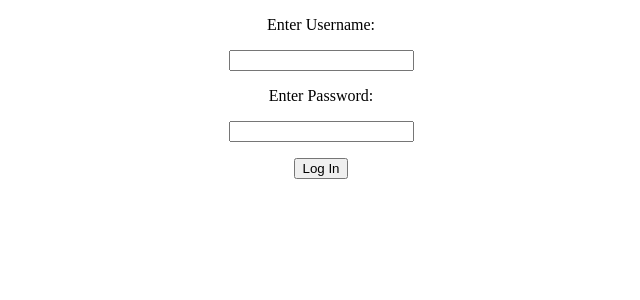
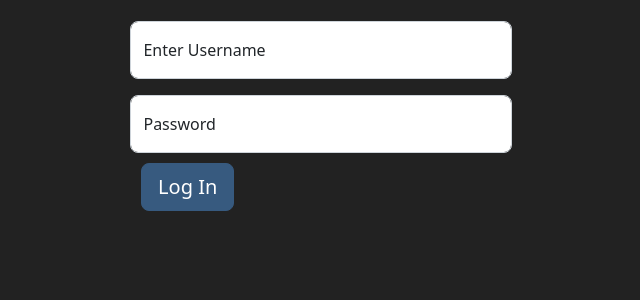
Before and after one commit to foggeydoughtnut/Vehicle-Reservation-Slack, a Flask app: page /login in a window 1280 px wide. Shown: the top 300 px of the page, without its empty margins (319-959 px from the left). Run offline with Flask 2, Linux system fonts and the light colour scheme.

Commit message:
made admin login page look much better and added a signout button

```diff
--- a/app.py
+++ b/app.py
@@ -116,7 +116,7 @@
 
     return render_template('login.html')
 
-@app.route('/logout')
+@app.route('/logout', methods = ['POST', 'GET'])
 def logout():
     logout_user()
     return redirect('/login')
--- a/static/style.css
+++ b/static/style.css
@@ -1,3 +1,60 @@
 .center {
     text-align: center;
 }
+
+.center-div {
+    margin: auto;
+    width: 50%;
+    padding: 10px;
+
+}
+
+.background-color {
+    background-color: #222;
+}
+
+.btn-primary {
+    color: #fff;
+    background-color: #375a7f;
+    border-color: #375a7f
+}
+
+.btn-primary:hover {
+    color: #fff;
+    background-color: #2b4764;
+    border-color: #28415b
+}
+
+.btn-primary.focus,
+.btn-primary:focus {
+    color: #fff;
+    background-color: #2b4764;
+    border-color: #28415b;
+    box-shadow: 0 0 0 .2rem rgba(85, 115, 146, .5)
+}
+
+.btn-primary.disabled,
+.btn-primary:disabled {
+    color: #fff;
+    background-color: #375a7f;
+    border-color: #375a7f
+}
+
+.btn-primary:not(:disabled):not(.disabled).active,
+.btn-primary:not(:disabled):not(.disabled):active,
+.show>.btn-primary.dropdown-toggle {
+    color: #fff;
+    background-color: #28415b;
+    border-color: #243a53
+}
+
+.btn-primary:not(:disabled):not(.disabled).active:focus,
+.btn-primary:not(:disabled):not(.disabled):active:focus,
+.show>.btn-primary.dropdown-toggle:focus {
+    box-shadow: 0 0 0 .2rem rgba(85, 115, 146, .5)
+}
+
+
+.add-padding {
+    padding: 8pt;
+}
--- a/templates/login.html
+++ b/templates/login.html
@@ -1,17 +1,31 @@
 <!DOCTYPE html>
 <html>
+
 <head>
     <title>Login Page</title>
+    <link href="https://cdn.jsdelivr.net/npm/bootstrap@5.2.0/dist/css/bootstrap.min.css" rel="stylesheet"
+        integrity="sha384-gH2yIJqKdNHPEq0n4Mqa/HGKIhSkIHeL5AyhkYV8i59U5AR6csBvApHHNl/vI1Bx" crossorigin="anonymous">
     <link rel="stylesheet" type="text/css" href="{{ url_for('static', filename='style.css') }}">
 </head>
-<body>
-    <form action="/login" method="POST" class="center">
-        <p>Enter Username:</p>
-        <p><input type="text" name="username" /></p>
-        <p>Enter Password:</p>
-        <p><input type="password" name="password" /></p>
 
-        <p><input type="submit" value="Log In" /></p>
-    </form>
+<body class="background-color">
+    <div class="center-div" style="width: 33%;">
+        <form action="/login" method="POST" class="add-padding">
+            <div class="form-floating mb-3">
+                <input type="text" class="form-control form-control-lg" id="username" placeholder="username"
+                    name="username" />
+                <label for="username" class="form-label">Enter Username</label>
+            </div>
+            <div class="form-floating">
+                <input type="password" class="form-control form-control-lg" id="password" placeholder="password"
+                    name="password" />
+                <label for="password">Password</label>
+            </div>
+            <div class="add-padding">
+                <button type="submit" class="btn btn-lg btn-primary mb-3">Log In</button>
+            </div>
+        </form>
+    </div>
 </body>
+
 </html>
```
Also changed, not shown: templates/admin/index.html (added, +13 -0 lines).
